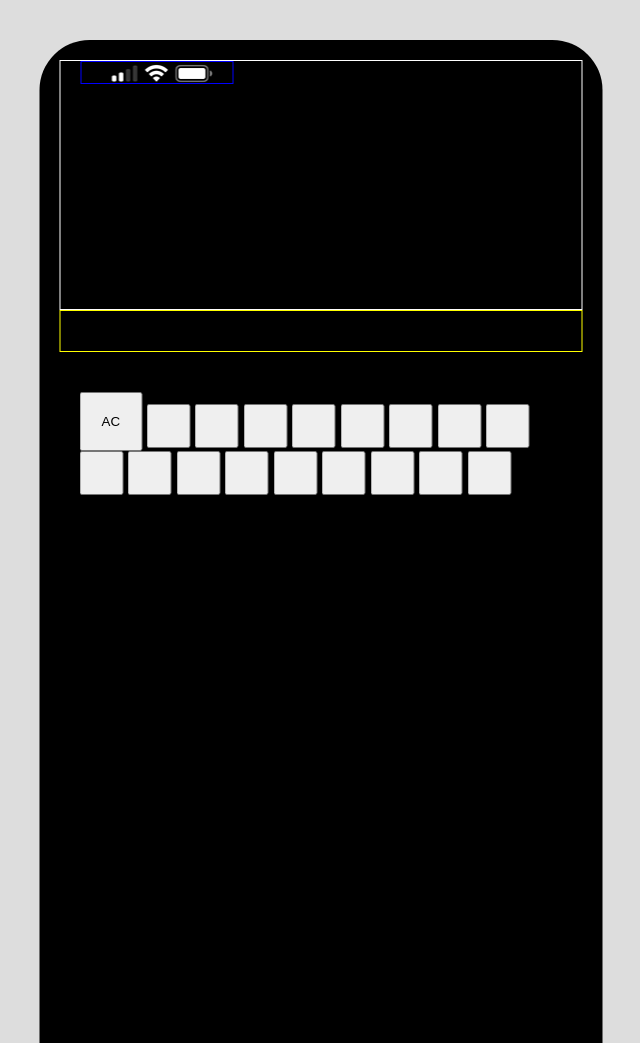
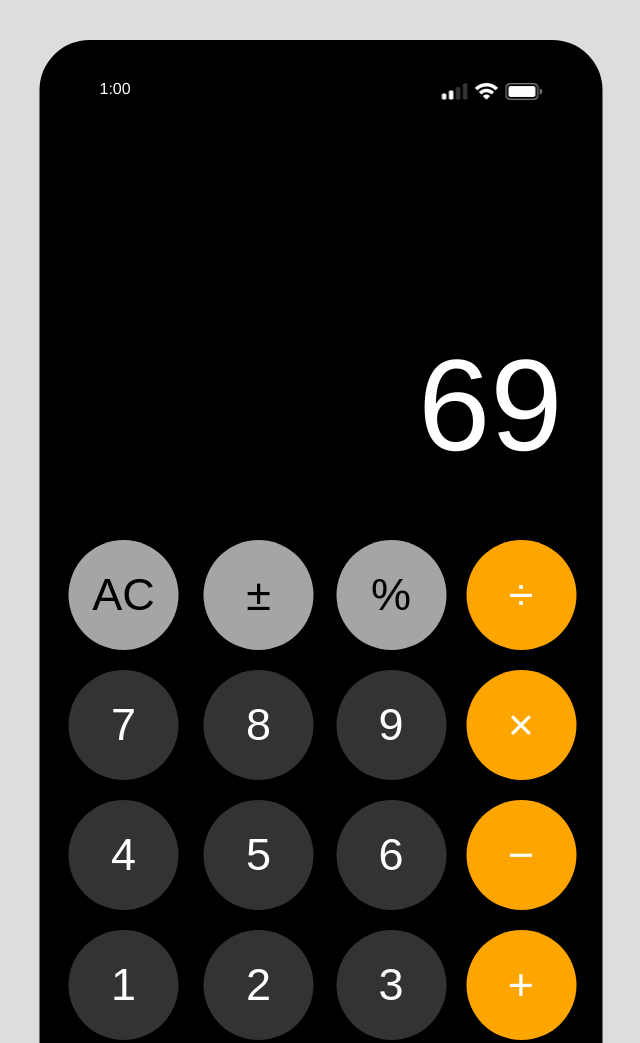
Before and after one commit to howardskim/iphone-calculator-css, a plain HTML site: page index.html in a window 1280 px wide. Shown: the top 1043 px of the page, without its empty margins (319-959 px from the left). Drawn offline with Linux system fonts and the light colour scheme.

Commit message:
styling complete

```diff
--- a/index.html
+++ b/index.html
@@ -9,29 +9,34 @@
 <body>
     <div class="container">
         <div class="top">
-            <img src="menu.png" />
+            <div>1:00</div>
+            <div>
+                <img src="menu.png" />
+            </div>
         </div>
         <div class="display">
+            69
         </div>
         <div class="middle-container">
-            <button>AC</button>
-            <button></button>
-            <button></button>
-            <button></button>
-            <button></button>
-            <button></button>
-            <button></button>
-            <button></button>
-            <button></button>
-            <button></button>
-            <button></button>
-            <button></button>
-            <button></button>
-            <button></button>
-            <button></button>
-            <button></button>
-            <button></button>
-            <button></button>
+            <button class="first-three">AC</button>
+            <button class="first-three">±</button>
+            <button class="first-three">%</button>
+            <button class="orange">÷</button>
+            <button>7</button>
+            <button>8</button>
+            <button>9</button>
+            <button class="orange">×</button>
+            <button>4</button>
+            <button>5</button>
+            <button>6</button>
+            <button class="orange">−</button>
+            <button>1</button>
+            <button>2</button>
+            <button>3</button>
+            <button class="orange">+</button>
+            <button class="zero">0</button>
+            <button>.</button>
+            <button class="orange">=</button>
         </div>
         <div class="bottom">
 
--- a/styles.css
+++ b/styles.css
@@ -20,16 +20,77 @@ body{
 }
 .top{
     height: 250px;
-    border: 1px solid white;
     padding: 0 20px;
+    color: white;
+    /* display: grid;
+    grid-template-columns: 1fr 1fr; */
+    display: flex;
+    justify-content: space-between;
 }
 .top img{
-    padding: 0 20px;
-    border: 1px solid blue;
+    /* justify-self: end; */
+    padding: 0;
 }
 .display{
     font-size: 130px;
     margin-bottom: 20px;
-    border: 1px solid yellow;
+    color: white;
+    display: flex;
+    justify-content: flex-end;
+}
+.middle-container{
+    /* border: 1px solid white; */
+    display: grid;
+    grid-template-columns: 1fr 1fr 1fr 1fr;
+    grid-gap: 20px;
+    justify-items: center;
+    justify-content: center;
+}
+
+button {
+    border-radius: 50%;
+    width: 110px;
+    background: #333;
+    font-size: 45px;
+    height: 110px;
+    display: flex;
+    justify-content: center;
+    align-items: center;
+    border: none;
+    cursor: pointer;
+    outline: none;
     color: white;
 }
+
+.zero{
+    grid-column: 1 / span 2;
+    width: 250px;
+    justify-items: start;
+    border-radius: 57.5px;
+    justify-content: start;
+    padding-left: 45px;
+}
+.orange{
+    background: orange;
+    color: white;
+}
+.first-three{
+    color: black;
+    background: #a5a5a5;
+}
+
+.bottom{
+    border: 1px solid white;
+    width: 200px;
+    position: absolute;
+    left: 50%;
+    transform: translateX(-50%);
+    bottom: 10px;
+    height: 8px;
+    border-radius: 3px;
+    padding: 0;
+    background: white;
+}
+.bottom-button{
+    color: white;
+}
```
